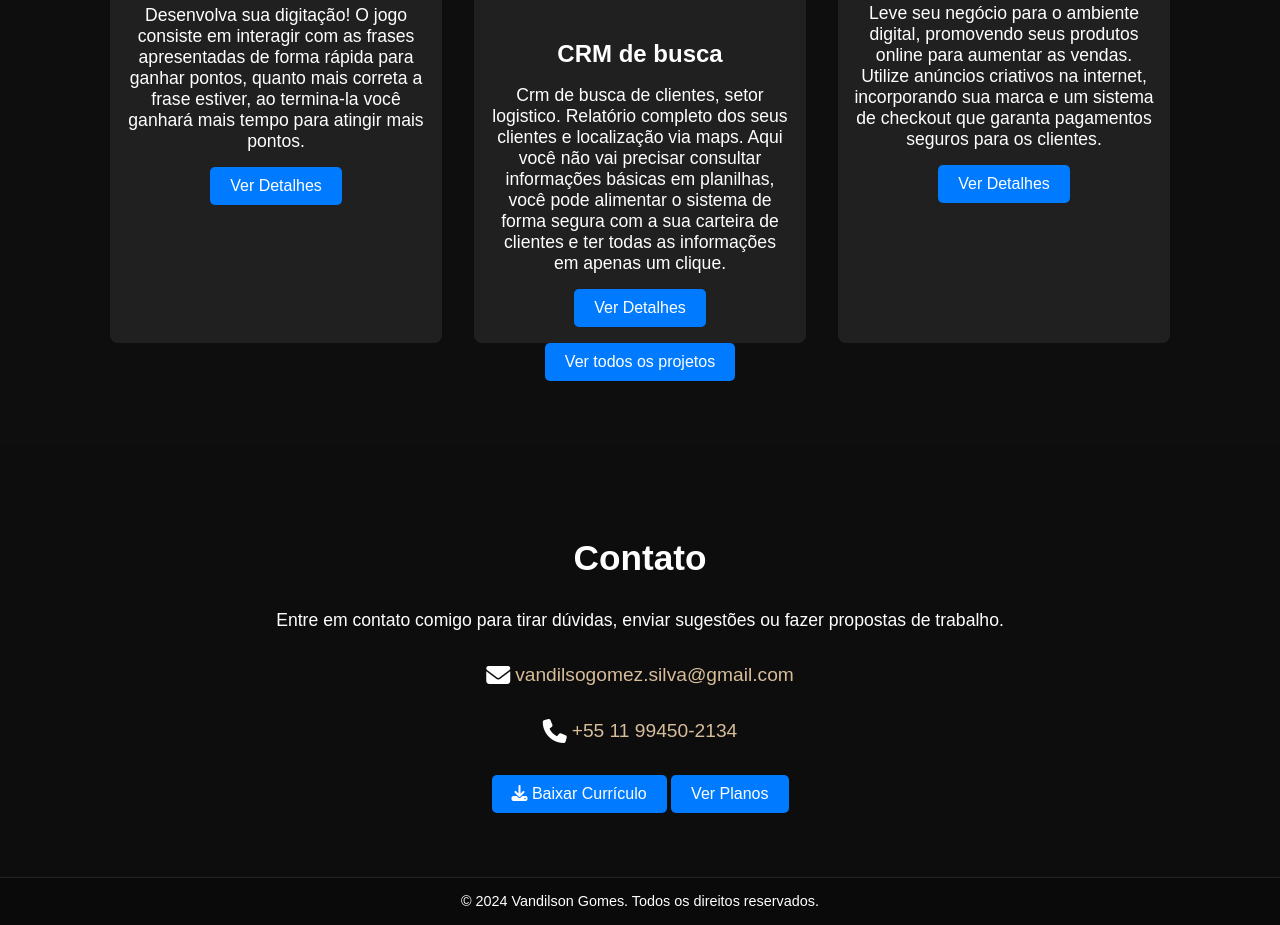
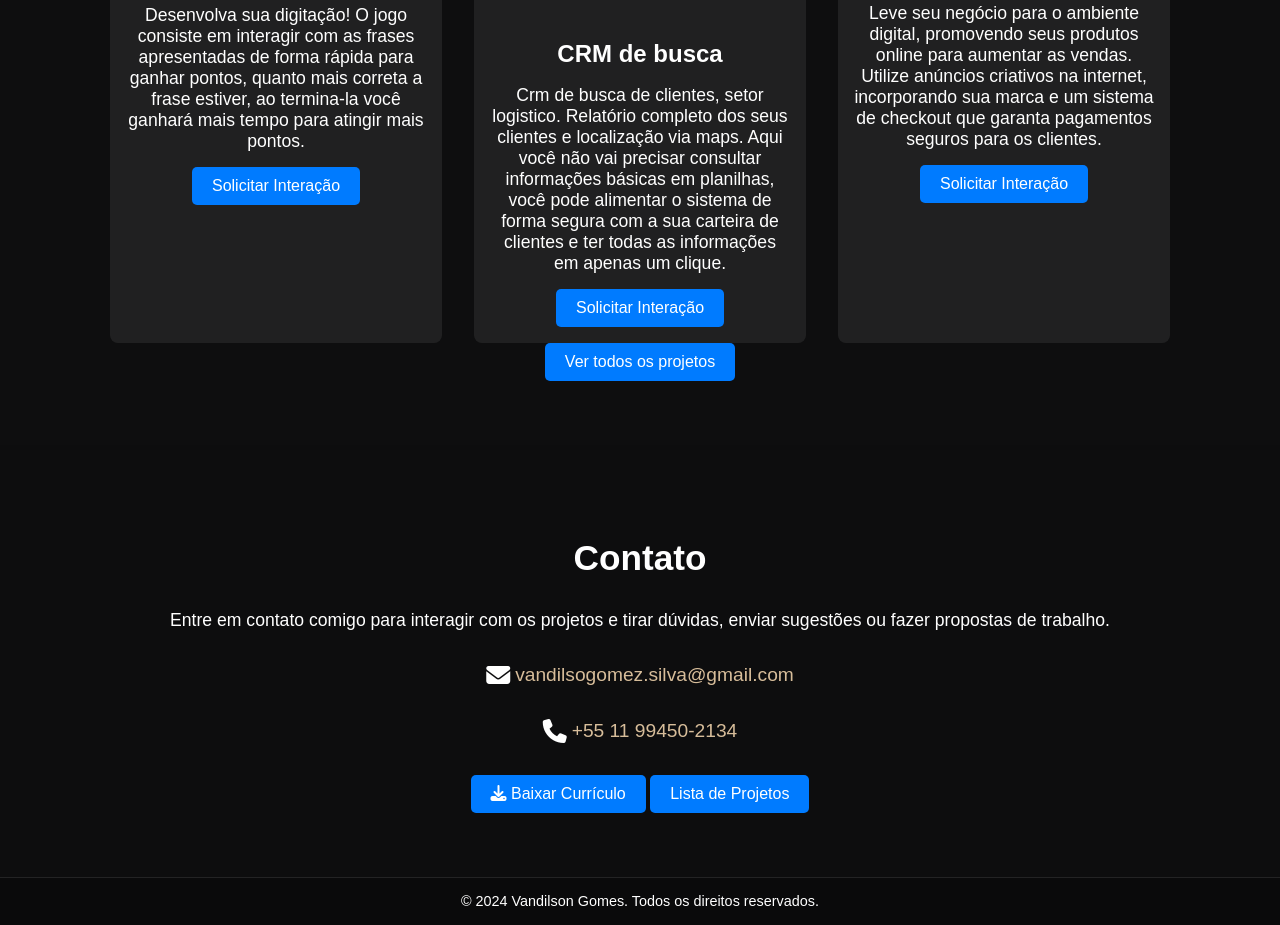
Before and after one commit to Dilsogomez/Dilsogomez.github.io, a plain HTML site: page index.html in a window 1280 px wide. Shown: the part 1798-2723 px from the top of the page. Drawn offline with Linux system fonts and the light colour scheme.

Commit message:
Update index.html

```diff
--- a/index.html
+++ b/index.html
@@ -488,7 +488,7 @@
                         <p>
                             Desenvolva sua digitação! O jogo consiste em interagir com as frases apresentadas de forma rápida para ganhar pontos, quanto mais correta a frase estiver, ao termina-la você ganhará mais tempo para atingir mais pontos.
                         </p>
-                         <a href="#" class="btn">Ver Detalhes</a>
+                         <a href="#" class="btn">Solicitar Interação</a>
                     </div>
                       <div class="project-card">
                         <img src="https://github.com/Dilsogomez/Dilsogomez.github.io/blob/main/busca%20de%20clientes.png?raw=true">
@@ -496,7 +496,7 @@
                         <p>
                             Crm de busca de clientes, setor logistico. Relatório completo dos seus clientes e localização via maps. Aqui você não vai precisar consultar informações básicas em planilhas, você pode alimentar o sistema de forma segura com a sua carteira de clientes e ter todas as informações em apenas um clique.
                         </p>
-                         <a href="#" class="btn">Ver Detalhes</a>
+                         <a href="#" class="btn">Solicitar Interação</a>
                     </div>
 
                       <div class="project-card">
@@ -505,7 +505,7 @@
                         <p>
 Leve seu negócio para o ambiente digital, promovendo seus produtos online para aumentar as vendas. Utilize anúncios criativos na internet, incorporando sua marca e um sistema de checkout que garanta pagamentos seguros para os clientes.
                         </p>
-                         <a href="https://anjossilva.lojavirtualnuvem.com.br/" class="btn">Ver Detalhes</a>
+                         <a href="https://anjossilva.lojavirtualnuvem.com.br/" class="btn">Solicitar Interação</a>
                     </div>
                 </div>
                 <a href="file:///C:/Users/hp/OneDrive%20-%20Acad%C3%AAmico%20-%20%C3%82nima%20Educa%C3%A7%C3%A3o/%C3%81rea%20de%20Trabalho/PORTFOLIO/projetos.html" class="btn">Ver todos os projetos</a>            </div>
@@ -516,7 +516,7 @@ Leve seu negócio para o ambiente digital, promovendo seus produtos online para
             <div class="container">
                 <h2>Contato</h2>
                 <p>
-                    Entre em contato comigo para tirar dúvidas, enviar sugestões ou fazer propostas de trabalho.
+                    Entre em contato comigo para interagir com os projetos e tirar dúvidas, enviar sugestões ou fazer propostas de trabalho.
                 </p>
                 <div class="contact-info">
                     <p><i class="fas fa-envelope"></i> <a href="https://mail.google.com">vandilsogomez.silva@gmail.com</a></p>
@@ -525,7 +525,7 @@ Leve seu negócio para o ambiente digital, promovendo seus produtos online para
                 </div>
                 <a href="Vandilson_Gomes_currículo%20(1).pdf" class="btn" target="_blank" rel="noopener noreferrer"> <i class="fas fa-download"></i> Baixar Currículo
                 </a>
-                 <a href="index3.html" class="btn">Ver Planos</a>
+                 <a href="index3.html" class="btn">Lista de Projetos</a>
             </div>
         </section>
     </main>
```
